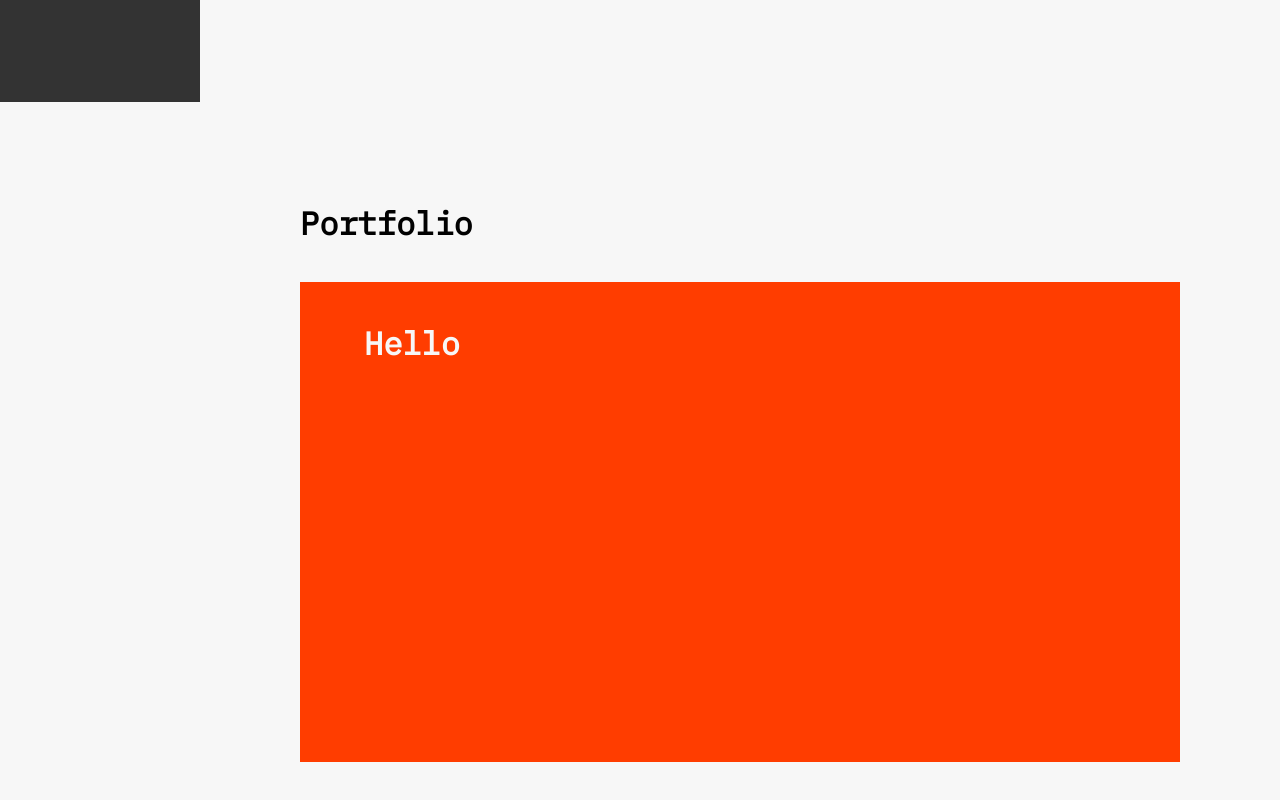
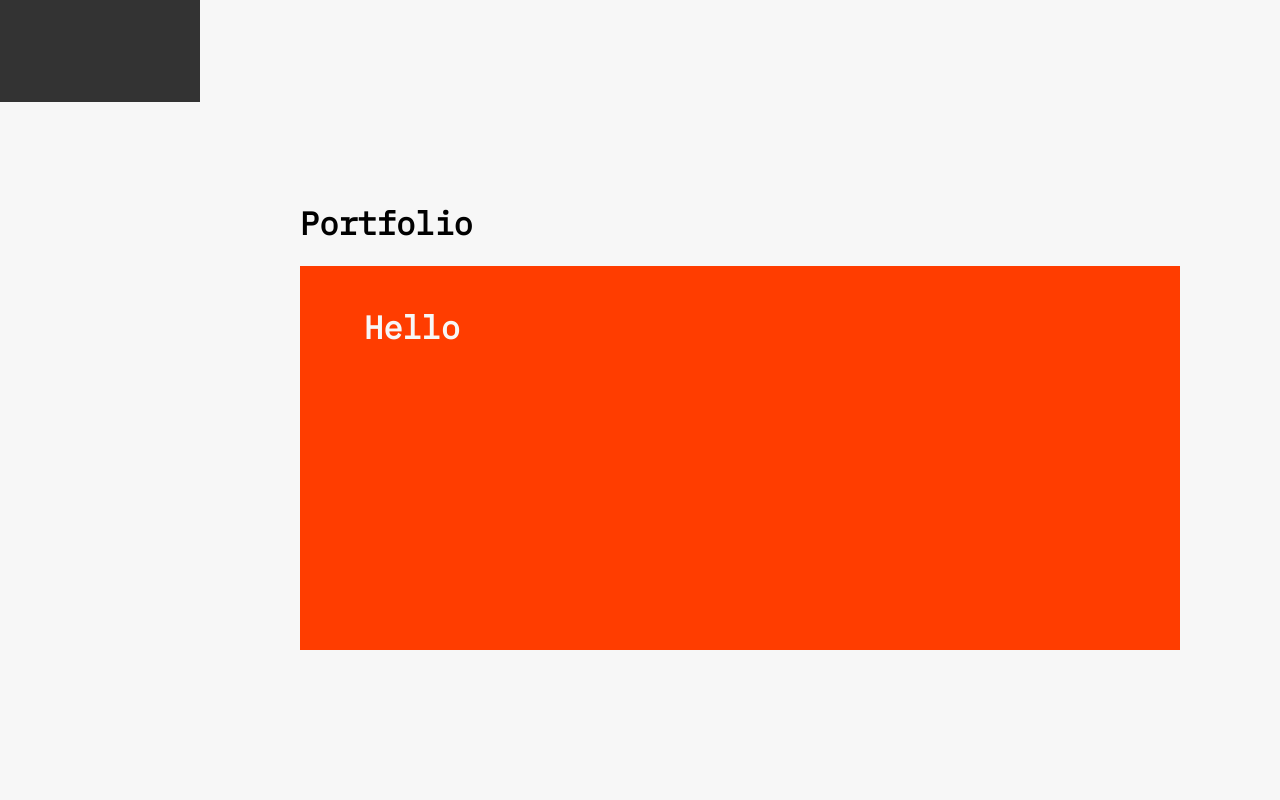
Before and after one commit to jmffelisberto/Showroom, a website: page index.html in a window 1280 px wide. Shown: the part 698-1498 px from the top of the page. Drawn offline with Linux system fonts and the light colour scheme; a web font is replaced by a local one.

Commit message:
fixed scroll height

```diff
--- a/css/styles.css
+++ b/css/styles.css
@@ -76,10 +76,6 @@ section {
     padding: 5rem;
 }
 
-.scroll_container {
-    height: 400vh;
-}
-
 .horizontal_scroll {
     position: absolute;
     top: 10%;
@@ -98,8 +94,14 @@ section {
 .sticky_wrap {
     overflow: hidden;
     position: sticky;
-    top: 0;
-    height: 100vh;
+    top: 10rem; /* Increase the value to make the transition point higher */
+    height: calc(100vh - 10rem); /* Adjust the height to match the top property */
+    margin-top: -10rem; /* Offset the top property to ensure correct initial position */
+}
+
+.scroll_container {
+    height: 400vh; /* Keep the height for full horizontal scrolling */
+    padding-top: 10rem; /* Ensure padding matches .sticky_wrap adjustments */
 }
 
 .red {
```
